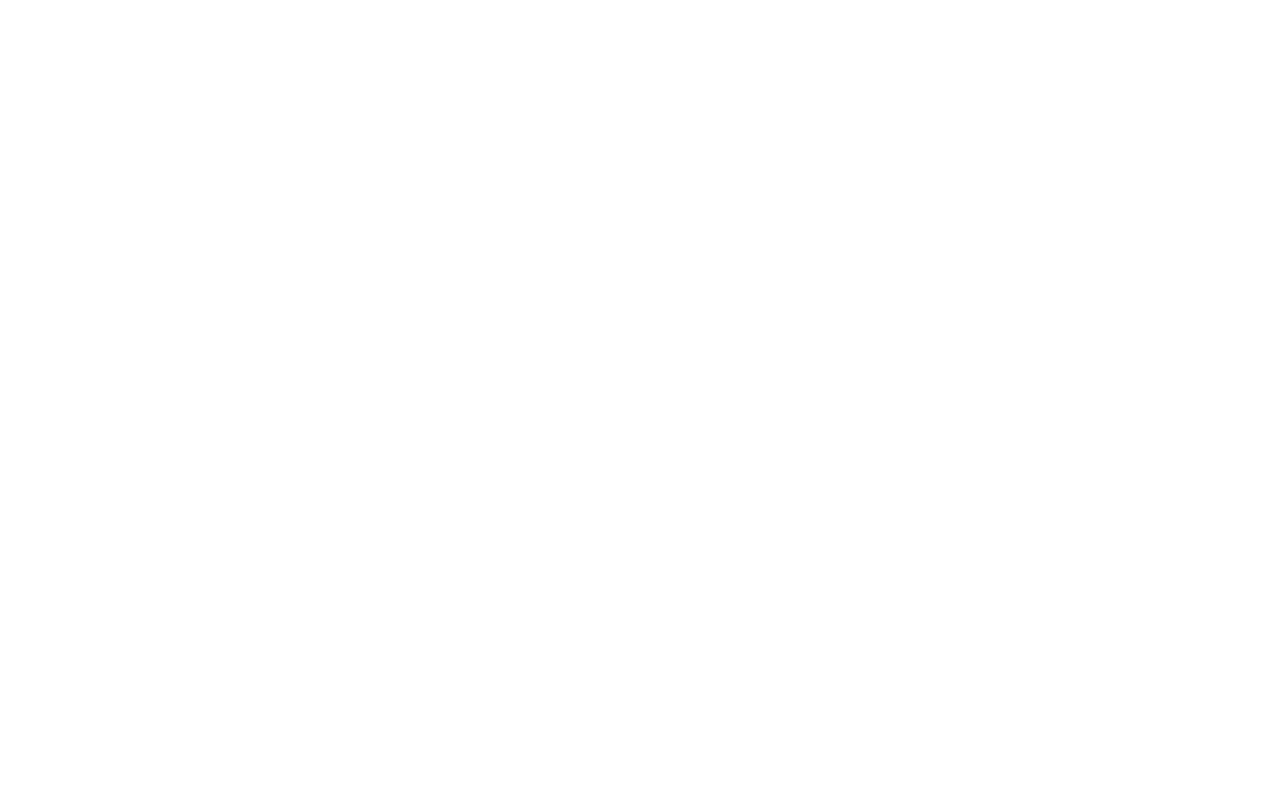
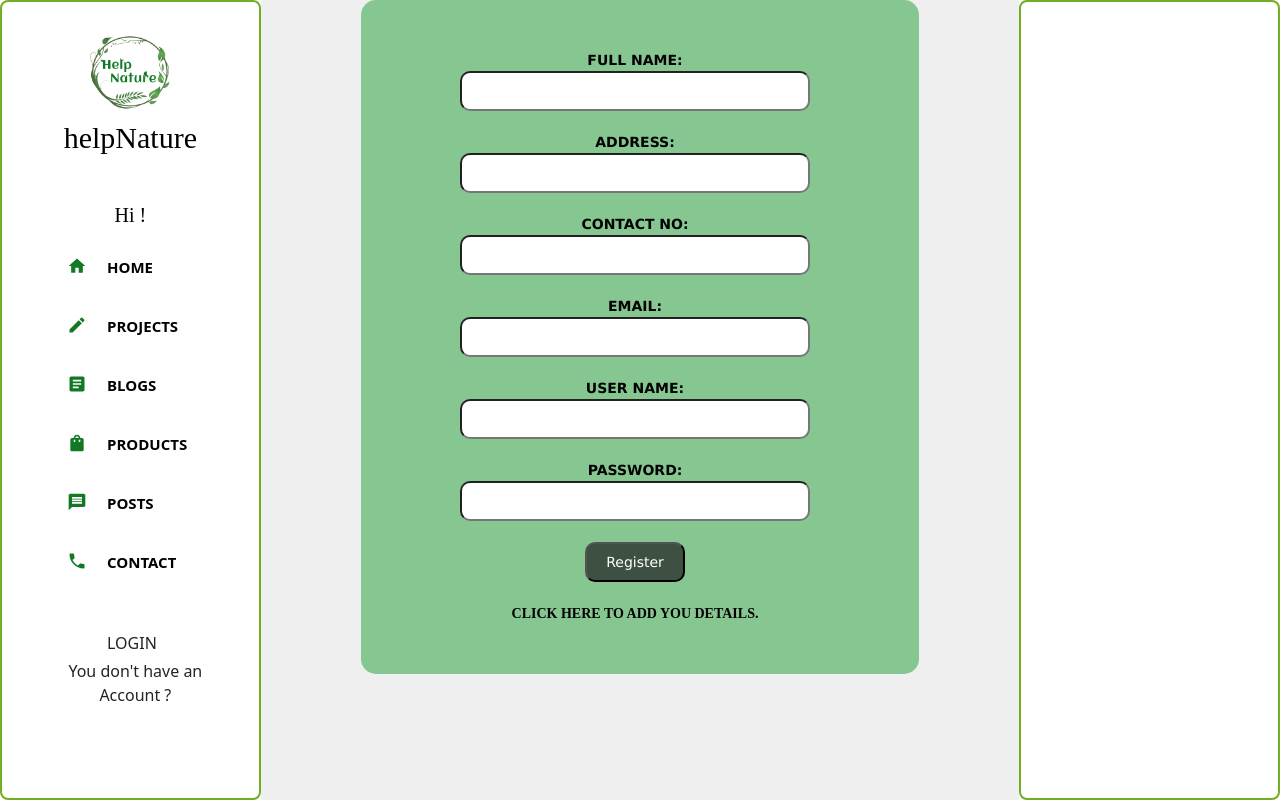
Before and after one commit to VathilaRajapakse/HelpNature, a React (Create React App) app in the folder frontend/: page /Register in a window 1280 px wide. Before the commit this address had no page. Built offline with nearby package versions, Linux system fonts and the light colour scheme.

Commit message:
registration frontend update

```diff
--- a/frontend/src/App.js
+++ b/frontend/src/App.js
@@ -7,6 +7,8 @@
 import Allproject from './components/project_management/Allprojects';
 import Addproject from './components/project_management/Addproject';
 import VForm from './components/project_management/VForm';
+import Register from './components/registration';
+import Login from './components/Login';
 
 
 export default function App() {
@@ -18,11 +20,13 @@
 
 
 
-
-              <Route path="/" element={<Volunter/>}></Route>
+              <Route path="/" element={<Login/>}></Route>
+              <Route path="/Volunter" element={<Volunter/>}></Route>
               <Route path="/All" element={<Allproject/>}></Route>
               <Route path="/Add" element={<Addproject/>}></Route>
               <Route path="/vform" element={<VForm/>}></Route>
+              <Route path="/Register" element={<Register/>}></Route>
+
 
 
            </Routes>
--- /dev/null
+++ b/frontend/src/components/Login.js
@@ -0,0 +1,116 @@
+import React, { useState } from "react";
+import axios from "axios";
+import { useNavigate } from "react-router-dom";
+//import "../styles/login.css";
+
+export default function MemberLogin() {
+  const history = useNavigate();
+
+  const [userName, setUserName] = useState("");
+
+  const [password, setPassword] = useState("");
+
+  function sendData(event) {
+    event.preventDefault();
+
+    const member = {
+      userName,
+      password,
+    };
+
+    axios
+      .post("http://localhost:8080/register/login", member)
+      .then(() => {
+        window.localStorage.setItem("userName", userName);
+
+        history("/Volunter");
+      })
+      .catch((error) => {
+        alert(error);
+      });
+  }
+
+  return (
+    <div class="limiter" id="login">
+      <div class="container-login100">
+        <div class="container">
+          <div class="row">
+            <div class="col-md-6"></div>
+            <div class="col-md-5 col-md-offset-1">
+              <div class="login_topimg"></div>
+              <div class="wrap-login100">
+                <form onSubmit={sendData} class="login100-form validate-form">
+                  <span class="login100-form-title "> Login </span>
+                  <span class="login100-form-subtitle m-b-16">
+                    {" "}
+                    to your account{" "}
+                  </span>
+                  <div
+                    class="wrap-input100 validate-input m-b-16"
+                    data-validate="Valid email is required: ex@abc.xyz"
+                  >
+                    <input
+                      class="input100"
+                      type="text"
+                      name="Username"
+                      placeholder="Username"
+                      onChange={(event) => {
+                        setUserName(event.target.value);
+                      }}
+                      required
+                    />
+                    <span class="focus-input100"></span>
+                    <span class="symbol-input100">
+                      <span class="glyphicon glyphicon-user"></span>
+                    </span>
+                  </div>
+                  <div
+                    class="wrap-input100 validate-input m-b-16"
+                    data-validate="Password is required"
+                  >
+                    <input
+                      class="input100"
+                      type="password"
+                      name="pass"
+                      placeholder="Password"
+                      onChange={(event) => {
+                        setPassword(event.target.value);
+                      }}
+                      required
+                    />
+                    <span class="focus-input100"></span>
+                    <span class="symbol-input100">
+                      <span class="glyphicon glyphicon-lock"></span>
+                    </span>
+                  </div>
+                  <div class="flex-sb-m w-full p-b-30">
+                    <div class="contact100-form-checkbox">
+                      <input
+                        class="input-checkbox100"
+                        id="ckb1"
+                        type="checkbox"
+                        name="remember-me"
+                      />
+                      <label class="label-checkbox100" for="ckb1">
+                        Remember me
+                      </label>
+                    </div>
+                    <div>
+                      <a href="#" class="txt1">
+                        Forgot Password?
+                      </a>
+                    </div>
+                  </div>
+                  <div class="container-login100-form-btn p-t-25">
+                    {" "}
+                    <button class="login100-form-btn"> Login </button>{" "}
+                  </div>
+                </form>
+              </div>
+            </div>
+          </div>
+        </div>
+      </div>
+    </div>
+  );
+}
--- /dev/null
+++ b/frontend/src/components/registration.js
@@ -0,0 +1,135 @@
+import React, { useState, useEffect } from "react";
+import axios from "axios";
+import NavBar from "./project_management/ProjectNavBar";
+import Sidebar from "./project_management/Sidebar";
+import { useParams} from "react-router-dom";
+import "./styles/project_css/navBar.css";
+
+import "./styles/project_css/vform.css";
+
+export default function Registration() {
+   const [fullname, setFname] = useState([]);
+   const [address, setAddress] = useState([]);
+   const [contact, setContact] = useState([]);
+   const [email, setemail] = useState([]);
+   const [userName, setusername] = useState([]);
+   const [password, setpassword] = useState([]);
+
+
+
+
+  //page refresh function
+
+  function refreshPage() {
+    window.location.reload(false);
+  };
+
+
+
+  //Creating new Appointment
+  function sendData(s){
+    s.preventDefault();
+
+    //Creating object
+    const newmember ={
+      fullname,
+      address,
+      contact,
+      email,
+      userName,
+      password
+
+    }
+
+    //passing data to the DB
+    axios.post("http://localhost:8080/register/save", newmember).then(()=>{
+
+      alert("Registration successful",refreshPage());
+      console.log(newmember);
+
+    }).catch((err)=>{
+
+      alert("Error: Registration unsuccessful");
+      console.log(err);
+
+    })
+
+  }
+
+
+
+
+  return (
+    <div className="main-container">
+
+
+
+        <NavBar />
+        <div className="body-container clearfix">
+
+
+        <form className="createVform" onSubmit={sendData}>
+        <div className='projectName-container'>
+              <label for="fullName"><b>Full Name:</b></label> <br/>
+              <input type="text" id="fullName"  className="valuesV"  name="fullName"  onChange={(event)=>{
+                  setFname(event.target.value);
+              }} required/>
+              </div><br/>
+
+
+
+
+
+
+              <div className='time-container'>
+              <label for="address"><b>Address:</b></label> <br/>
+              <input type="text" id="address" className="valuesV"    name="address"  onChange={(event)=>{
+                  setAddress(event.target.value);
+              }} required/>
+              </div><br/>
+
+
+              <div className='location-container'>
+              <label for="contact"><b>Contact No:</b></label> <br/>
+              <input type="text"  id="contact" className="valuesV"   name="contact"  onChange={(event)=>{
+                  setContact(event.target.value);
+              }} required/>
+              </div><br/>
+
+              <div className='discription-container'>
+              <label for="nic"><b>Email:</b></label><br/>
+              <input type="text" id="email" className="valuesV" name="email"  onChange={(event)=>{
+                  setemail(event.target.value);
+              }} required/>
+              </div><br/>
+
+
+
+              <div className='discription-container'>
+              <label for="userName"><b>User Name:</b></label><br/>
+              <input type="text" id="userName" className="valuesV" name="userName"  onChange={(event)=>{
+                  setusername(event.target.value);
+              }} required/>
+              </div><br/>
+
+
+              <div className='discription-container'>
+              <label for="password"><b>Password:</b></label><br/>
+              <input type="text" id="password" className="valuesV" name="password"  onChange={(event)=>{
+                  setpassword(event.target.value);
+              }} required/>
+              </div><br/>
+
+              <input  type="submit" id="joinBtn"  value="Register"></input><br/><br/>
+              <lable className="l1"><b>Click here to add you details.</b></lable><br/>
+
+              </form>
+        </div>
+
+
+        <Sidebar />
+    </div>
+
+
+    );
+}
--- /dev/null
+++ b/frontend/src/components/styles/register.css
@@ -0,0 +1,5 @@
+@media (min-width: 1025px) {
+    .h-custom {
+    height: 100vh !important;
+    }
+    }
```
Also changed, not shown: frontend/src/components/Registation.js (deleted).
